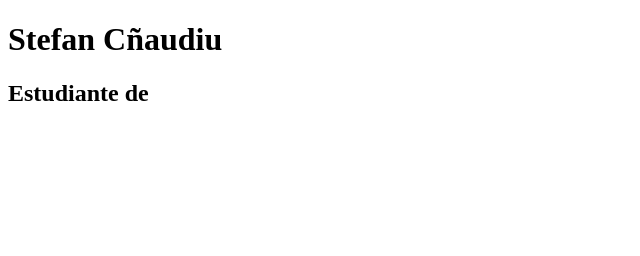
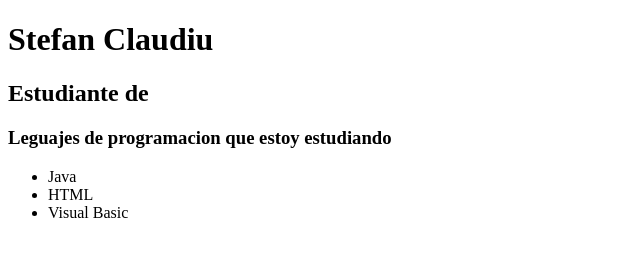
Before and after one commit to stefanclaudiualg/m, a plain HTML site: page index.html in a window 1280 px wide. Shown: the whole page, without its empty margins (0-640 px from the left). Drawn offline with Linux system fonts and the light colour scheme.

Commit message:
Personal data

```diff
--- a/index.html
+++ b/index.html
@@ -8,12 +8,20 @@
 <body>
 
     <h1>
-        Stefan Cñaudiu
+        Stefan Claudiu
     </h1>
 
     <h2>
         Estudiante de <a href="https://cuatrovientos.org"></a>
     </h2>
 
+    <h3>Leguajes de programacion que estoy estudiando</h3>
+    <ul>
+        <li>Java</li>
+        <li>HTML</li>
+        <li>Visual Basic</li>
+    </ul>
+
+    </ol>
 </body>
 </html>
```
